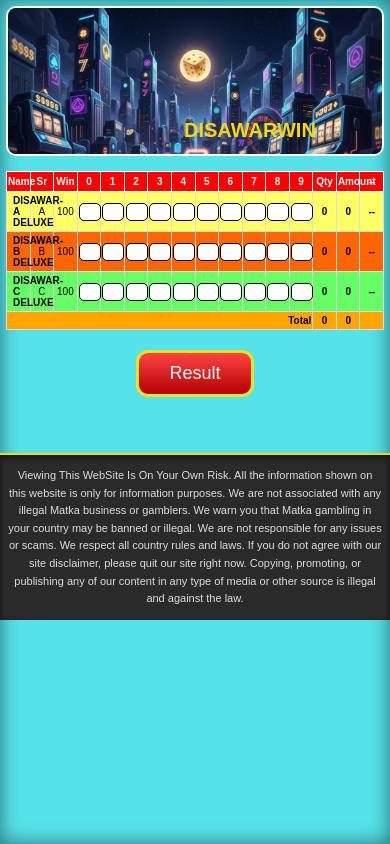
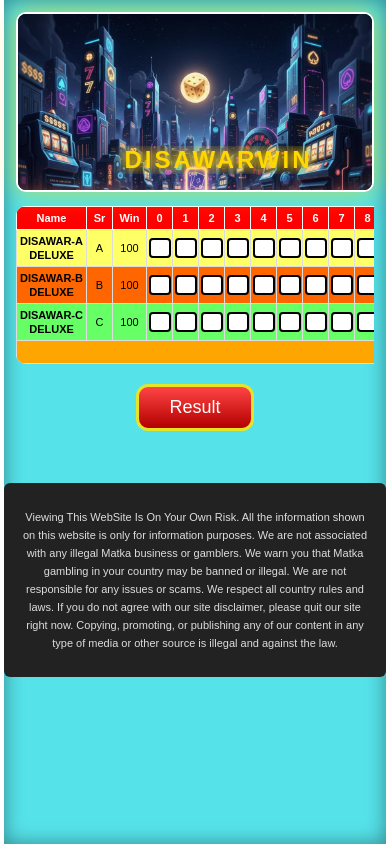
Before and after one commit to SaiWorkProfile/Lottery-Frontend, a React (Create React App) app: page / in a window 390 px wide. Built offline with nearby package versions, Linux system fonts and the light colour scheme; no server answers.

Commit message:
Perfect mobile table layout

```diff
--- a/src/styles/main.css
+++ b/src/styles/main.css
@@ -3,7 +3,6 @@
   box-sizing: border-box;
 }
 
-/* ================= GLOBAL ================= */
 body {
   margin: 0;
   font-family: Arial, sans-serif;
@@ -27,10 +26,9 @@ button {
 
   box-shadow:
     0 0 25px rgba(255,215,0,0.25),
-    inset 0 0 20px rgba(0,0,0,0.5);
+    inset 0 0 20px rgba(0,0,0,0.4);
 }
 
-/* ================= CONTENT FRAME ================= */
 .content-frame {
   padding: 12px;
 }
@@ -39,11 +37,16 @@ button {
 .top-banner {
   position: relative;
   width: 100%;
-  height: 260px;
+  height: 240px;
   background: #000;
   overflow: hidden;
+
   border-radius: 10px;
   border: 2px solid #fff;
+
+  box-shadow:
+    inset 0 0 30px rgba(0,0,0,0.7),
+    0 0 25px rgba(255,215,0,0.6);
 }
 
 .top-banner img {
@@ -55,37 +58,49 @@ button {
 /* ================= BANNER TEXT ================= */
 .banner-text {
   position: absolute;
-  bottom: 12px;
+  bottom: 16px;
+  left: 0;
   width: 100%;
   overflow: hidden;
+  pointer-events: none;
 }
 
 .banner-text span {
   display: inline-block;
+  white-space: nowrap;
   padding-left: 100%;
-  white-space: nowrap;
+
   font-size: 36px;
   font-weight: bold;
-  color: gold;
-  animation: bannerScroll 14s linear infinite;
+  letter-spacing: 3px;
+  color: #ffd700;
+
+  text-shadow:
+    0 0 8px #ffd700,
+    0 0 18px #ffb700;
+
+  animation: bannerScroll 12s linear infinite;
 }
 
 @keyframes bannerScroll {
   from { transform: translateX(0); }
-  to { transform: translateX(-100%); }
+  to   { transform: translateX(-100%); }
 }
 
-/* ================= HEADER ================= */
+/* ================= HEADER INFO ================= */
 .header-box {
-  margin-top: 10px;
+  margin-top: 12px;
   display: grid;
   grid-template-columns: repeat(5, 1fr);
+  gap: 6px;
+
   background: #5b1478;
   color: yellow;
   padding: 10px;
   text-align: center;
-  font-size: 13px;
+
   border-radius: 8px;
+  border: 2px solid #fff;
 }
 
 .header-box b {
@@ -95,51 +110,83 @@ button {
 
 /* ================= TABLE ================= */
 .table-wrapper {
-  width: 100%;
-  margin: 15px 0;
+  margin-top: 14px;
+  overflow: hidden;   /* 🔥 NO SCROLL */
 }
 
-/* DESKTOP TABLE */
 .bet-table {
   width: 100%;
   border-collapse: collapse;
   table-layout: fixed;
   background: #fff;
   border-radius: 10px;
+  overflow: hidden;
 }
 
 /* HEADERS */
 .bet-table th {
   background: red;
   color: #fff;
-  font-size: 13px;
-  padding: 6px 2px;
+  font-size: 11px;
+  padding: 4px 2px;
   border: 1px solid #fff;
 }
 
 /* CELLS */
 .bet-table td {
+  font-size: 11px;
+  padding: 4px 2px;
   border: 1px solid #ddd;
-  padding: 4px 2px;
-  font-size: 13px;
   text-align: center;
 }
 
-/* NAME COLUMN */
-.bet-table .name {
+/* COLUMN WIDTHS */
+.bet-table th:nth-child(1),
+.bet-table td:nth-child(1) {
+  width: 70px;
   font-weight: bold;
-  text-align: left;
-  padding-left: 6px;
+  word-break: break-word;
+  line-height: 14px;
 }
 
-/* INPUT */
+.bet-table th:nth-child(2),
+.bet-table td:nth-child(2) {
+  width: 26px;
+}
+
+.bet-table th:nth-child(3),
+.bet-table td:nth-child(3) {
+  width: 34px;
+}
+
+.bet-table th:nth-child(n+4):nth-child(-n+13),
+.bet-table td:nth-child(n+4):nth-child(-n+13) {
+  width: 26px;
+}
+
+.bet-table th:nth-child(14),
+.bet-table td:nth-child(14) {
+  width: 30px;
+}
+
+.bet-table th:nth-child(15),
+.bet-table td:nth-child(15) {
+  width: 38px;
+}
+
+.bet-table th:nth-child(16),
+.bet-table td:nth-child(16) {
+  width: 32px;
+}
+
+/* INPUT BOX */
 .num-box {
-  width: 30px;
-  height: 22px;
-  font-size: 12px;
-  border-radius: 5px;
-  border: 1px solid #000;
-  text-align: center;
+  width: 22px;
+  height: 20px;
+  font-size: 11px;
+  border-radius: 4px;
+  border: 2px solid #000;
+  font-weight: bold;
 }
 
 /* ROW COLORS */
@@ -154,124 +201,89 @@ button {
 
 /* ================= RESULT BUTTON ================= */
 .result-btn {
+  margin: 18px auto 22px;
   display: block;
-  margin: 20px auto 30px;
-  padding: 10px 35px;
+  padding: 10px 36px;
   font-size: 18px;
   font-weight: bold;
+
   color: #fff;
   background: linear-gradient(#ff4d4d, #b30000);
   border-radius: 12px;
   border: 3px solid #000;
+
+  box-shadow:
+    0 0 18px rgba(255,0,0,0.8),
+    inset 0 0 10px rgba(0,0,0,0.5);
 }
 
-/* ================= ADMIN ================= */
+/* ================= DISCLAIMER ================= */
+.site-disclaimer {
+  margin-top: 20px;
+  padding: 14px;
+  font-size: 12px;
+  line-height: 18px;
+  color: #ddd;
+  background: #222;
+  border-radius: 6px;
+  text-align: center;
+}
+
+/* ================= ADMIN PAGES ================= */
 .admin-page {
-  max-width: 500px;
-  margin: 50px auto;
+  max-width: 520px;
+  margin: 60px auto;
   padding: 24px;
+
   background: #fff;
   border-radius: 12px;
-  border: 3px solid #000;
+  border: 3px solid #222;
+
+  box-shadow:
+    0 0 20px rgba(255,215,0,0.3);
+}
+
+.admin-page h3 {
+  text-align: center;
+  margin-bottom: 20px;
 }
 
 .admin-page input {
   width: 100%;
-  padding: 10px;
+  padding: 12px;
   margin-bottom: 14px;
-  font-size: 15px;
+  border-radius: 8px;
+  border: 2px solid #000;
 }
 
 .admin-page button {
   width: 100%;
-  padding: 12px;
-  font-size: 17px;
+  padding: 14px;
+  font-size: 18px;
+  font-weight: bold;
+
+  color: #fff;
   background: linear-gradient(#ff4d4d, #b30000);
-  color: #fff;
   border-radius: 10px;
+  border: 3px solid #000;
 }
 
-/* ================= MOBILE FIX (NO SCROLL) ================= */
+/* ================= MOBILE TWEAKS ================= */
 @media (max-width: 768px) {
 
-  .page-wrapper {
-    max-width: 100%;
-    border: none;
-  }
-
-  .content-frame {
-    padding: 6px;
-  }
-
   .top-banner {
-    height: 150px;
+    height: 180px;
   }
 
   .banner-text span {
-    font-size: 20px;
+    font-size: 24px;
   }
 
   .header-box {
     grid-template-columns: repeat(2, 1fr);
+  }
+
+  .site-disclaimer {
     font-size: 11px;
   }
-
-  /* 🔥 KEY MOBILE TABLE FIX */
-  .bet-table {
-    font-size: 10px;
-  }
-
-  .bet-table th {
-    font-size: 10px;
-    padding: 4px 1px;
-  }
-
-  .bet-table td {
-    font-size: 10px;
-    padding: 3px 1px;
-  }
-
-  .bet-table .name {
-    font-size: 10px;
-  }
-
-  .num-box {
-    width: 22px;
-    height: 18px;
-    font-size: 10px;
-  }
-
-  .result-btn {
-    font-size: 16px;
-    padding: 8px 28px;
-  }
 }
-/* ================= DISCLAIMER FOOTER ================= */
-.site-disclaimer {
-  width: 100%;
-  background: #2a2a2a;
-  color: #dddddd;
-  padding: 14px 10px;
-  margin-top: 30px;
-
-  font-size: 12px;
-  line-height: 1.6;
-  text-align: center;
-
-  border-top: 2px solid #ffd700;
-
-  box-shadow: inset 0 2px 6px rgba(0,0,0,0.6);
-}
-
-.site-disclaimer p {
-  max-width: 1100px;
-  margin: 0 auto;
-}
-
-/* ================= MOBILE DISCLAIMER ================= */
-@media (max-width: 768px) {
-  .site-disclaimer {
-    font-size: 11px;
-    padding: 12px 8px;
-  }
-}
```
